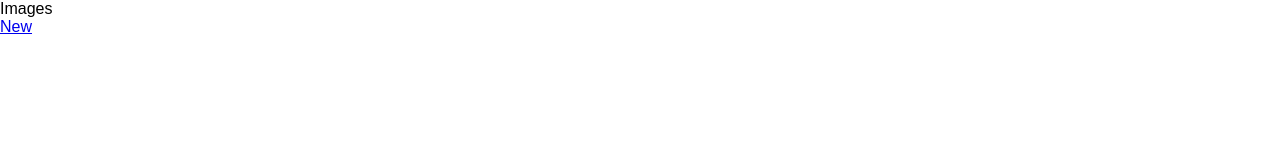
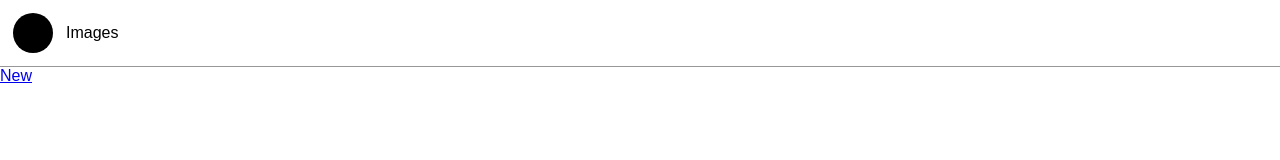
Before and after one commit to merethlot/image-list, a website: page app/index.html in a window 1280 px wide. Drawn offline with nearby package versions, Linux system fonts and the light colour scheme; files that its build step writes are made by us from their sources; files whose address does not match are found by name.

Commit message:
site basic style

```diff
--- a/app/less/application.less
+++ b/app/less/application.less
@@ -1 +1,34 @@
 @import "reset.less";
+@import "variables.less";
+
+body {
+  display: flex;
+  flex-direction: column;
+  flex: 1 0 auto;
+  background-color: #fff;
+  color: #000;
+  min-height: 100vh;
+}
+
+.site-header {
+  flex: 0 0 66px;
+  border-bottom: 1px solid @colour-gray;
+  padding: 13px;
+  display: flex;
+  align-items: center;
+}
+
+.header-logo {
+  width: 40px;
+  height: 40px;
+  border-radius: 50%;
+  background-color: #000;
+}
+
+.header-brand {
+  padding-left: 13px;
+}
+
+.site-layout {
+  flex: 1 0 auto;
+}
--- /dev/null
+++ b/app/less/variables.less
@@ -0,0 +1 @@
+@colour-gray: #979797;
```
Also changed, not shown: dist/css/application.css.
